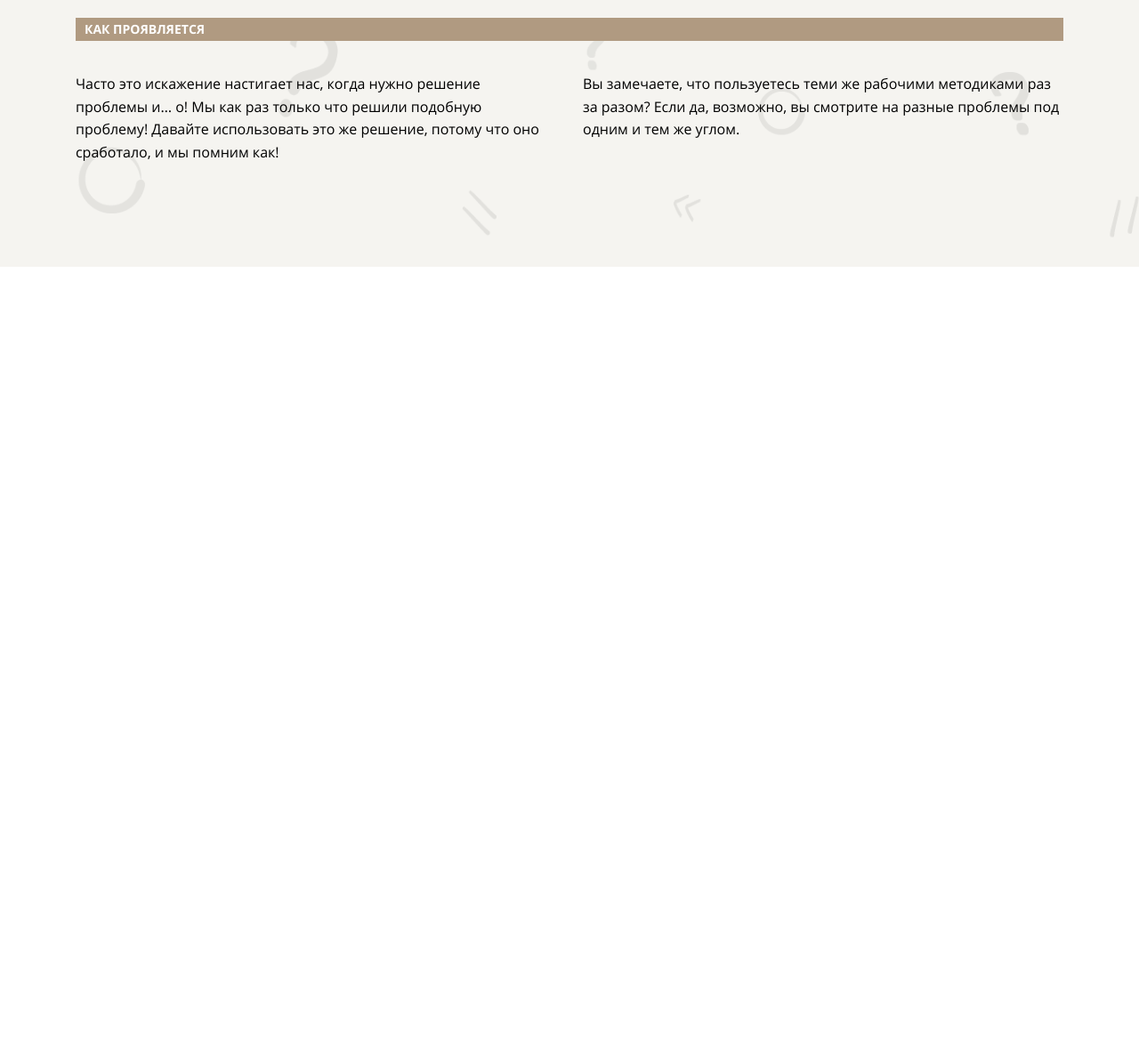
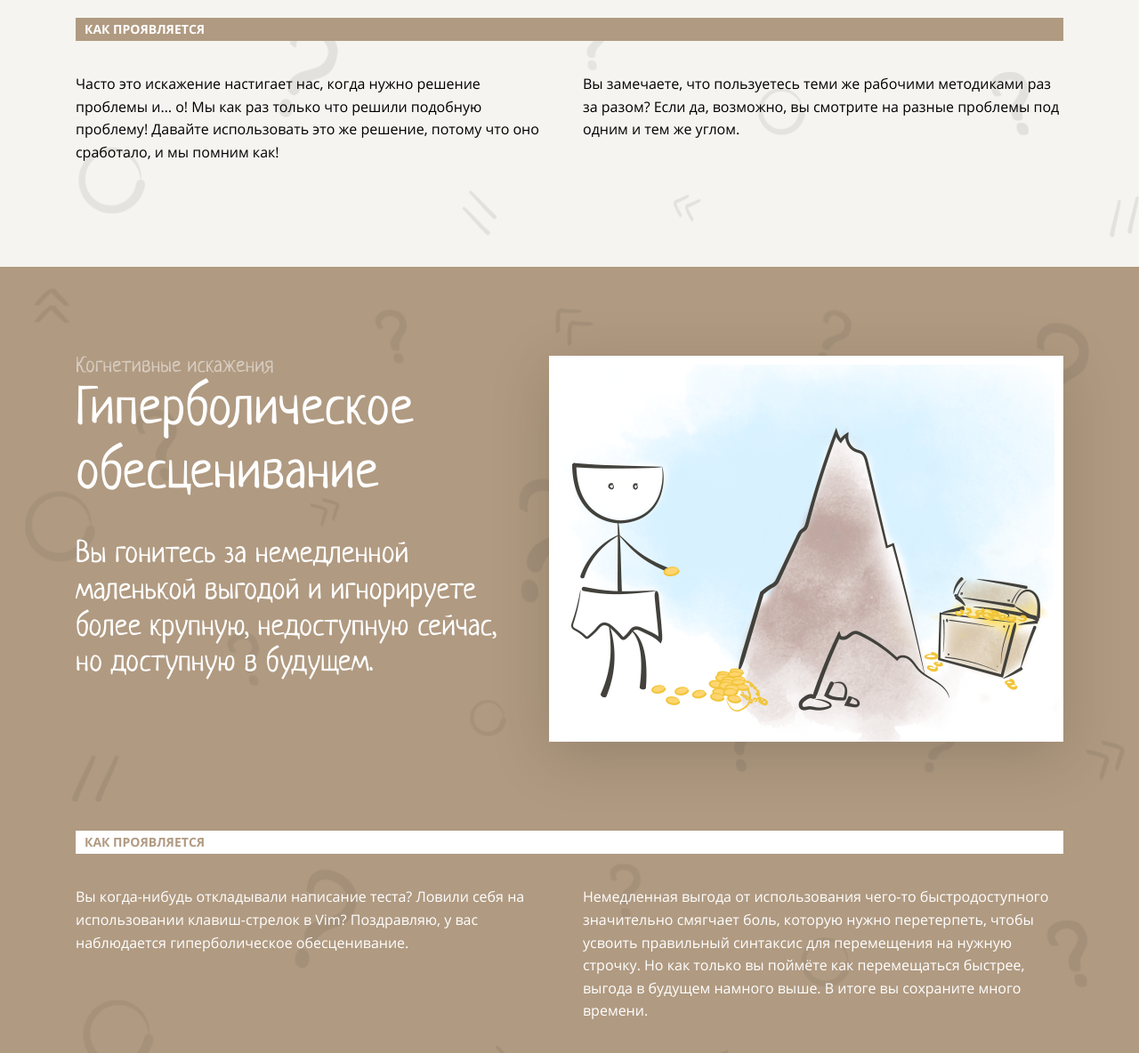
Before and after one commit to nofacez/cognitive-biases, a website: page src/index.html in a window 1280 px wide. Shown: the part 5237-6421 px from the top of the page at 89% size. Before the commit the page ends 5537 px from the top, so only its background shows below. Drawn offline with Linux system fonts and the light colour scheme.

Commit message:
hyperbolic-depreciation section added

```diff
--- a/src/index.html
+++ b/src/index.html
@@ -56,7 +56,7 @@
                         <h3 class="main-color">Искажение новизны</h3>
                         <p class="dark">Вы даёте более высокую оценку тем событиям, которые произошли недавно, и недооцениваете более старые.</p>
                     </a>
-                    <a href="#" class="navigation-card bg-light">
+                    <a href="#hyperbolic-depreciation" class="navigation-card bg-light">
                         <span class="navigation-card-number main-dark-color">4</span>
                         <h3 class="main-color">Гиперболическое обесценивание</h3>
                         <p class="dark">Вы гонитесь за немедленной маленькой выгодой и игнорируете более крупную, недоступную сейчас, но доступную в будущем.</p>
@@ -150,6 +150,33 @@
                     </div>
                 </div>
             </section>
+            <section class="section bg-primary bg-brown" id="hyperbolic-depreciation">
+                <div class="container white">
+                    <div class="hyperbolic-depreciation">
+                        <div class="text-cols-container mb-100">
+                            <div class="left-cols-content">
+                                <span class="section-pretitle light-white">Когнетивные искажения</span>
+                                <h2 class="white mb-30">Гиперболическое обесценивание</h2>
+                                <p class="section-description white">Вы гонитесь за немедленной маленькой выгодой и игнорируете более крупную, недоступную сейчас, но доступную в будущем.</p>
+                            </div>
+                            <div class="right-cols-content">
+                                <img src="./images/4.png" alt="hyperbolic depreciation image" class="img-shadow-effect">
+                            </div>
+                        </div>
+                        <div class="middle-container">
+                            <h3 class="section-middle-title bg-white brown">как проявляется</h3>
+                        </div>
+                        <div class="text-cols-container">
+                            <div class="text-content">
+                                <p>Вы когда-нибудь откладывали написание теста? Ловили себя на использовании клавиш-стрелок в Vim? Поздравляю, у вас наблюдается гиперболическое обесценивание.</p>
+                            </div>
+                            <div class="text-content">
+                                <p>Немедленная выгода от использования чего-то быстродоступного значительно смягчает боль, которую нужно перетерпеть, чтобы усвоить правильный синтаксис для перемещения на нужную строчку. Но как только вы поймёте как перемещаться быстрее, выгода в будущем намного выше. В итоге вы сохраните много времени.</p>
+                            </div>
+                        </div>
+                    </div>
+                </div>
+            </section>
     </main>
     <footer></footer>
 </body>
```
Also changed, not shown: src/images/4.png (added). Lines whose indentation alone changed are shown as unchanged.
